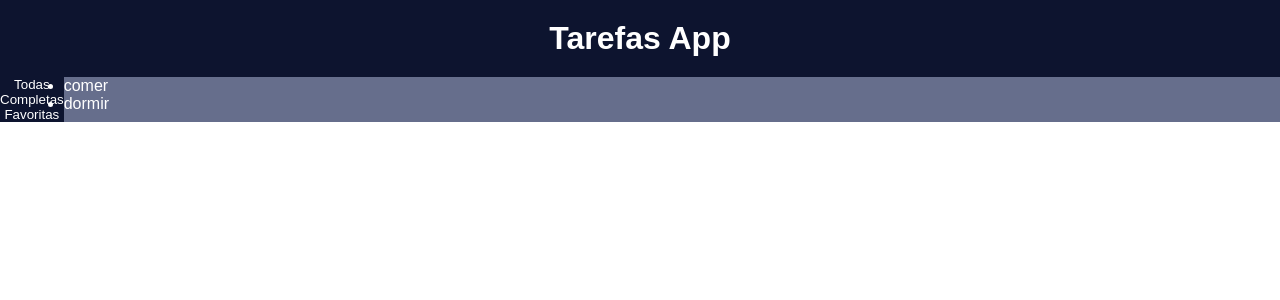
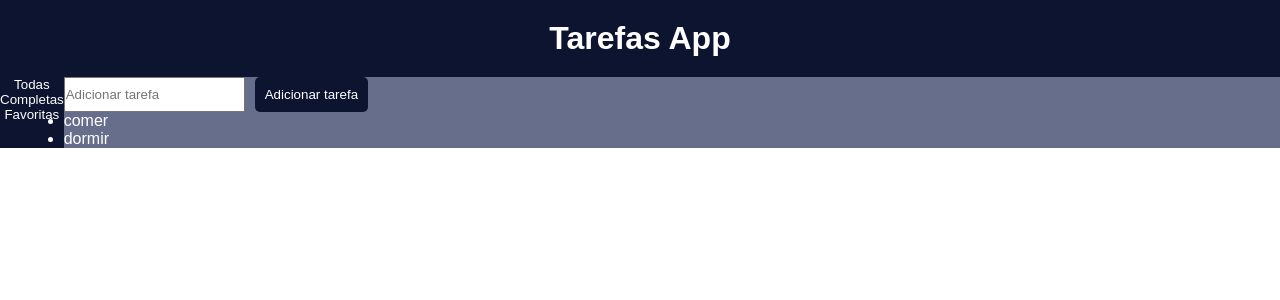
Before and after one commit to MariaLuizaVicentini/tarefas-ref-juliocode, a React (Vite) app: page / in a window 1280 px wide. Shown: the top 300 px of the page. Built offline with nearby package versions, Linux system fonts and the light colour scheme.

Commit message:
feat: componente de formulario das tarefas

```diff
--- a/src/App.css
+++ b/src/App.css
@@ -52,3 +52,27 @@ header {
     background-color: var(--cor-secundaria);
     height: 100%;
 }
+
+.tarefa-form{
+    display: flex;
+    gap: 10px;
+
+}
+
+.btn-adicionar{
+    background-color: var(--cor-principal);
+    border: none;
+    padding: 10px;
+    border-radius: 5px;
+    cursor: pointer;
+}
+
+.btn-adicionar:hover{
+    /* aumenta botao */
+    scale: calc(1.1);
+
+}
+
+input{
+    color: var(--cor-principal);
+}
--- /dev/null
+++ b/src/assets/componentes/TarefaForm.jsx
@@ -0,0 +1,13 @@
+import '../../App.css'
+
+function TarefaForm() {
+    return(
+        <form className='tarefa-form' action="">
+            <input type="text" placeholder='Adicionar tarefa'/>
+            <button className='btn-adicionar' >
+                Adicionar tarefa
+            </button>
+        </form>
+    )
+}
+export default TarefaForm;
--- a/src/assets/componentes/Tarefas.jsx
+++ b/src/assets/componentes/Tarefas.jsx
@@ -1,10 +1,12 @@
 import '../../App.css'
 import TarefasList from './TarefasList';
+import TarefaForm from './TarefaForm';
 
 function Tarefas() {
 
     return(
         <div className='tarefas'>
+            <TarefaForm/>
             <TarefasList/>
         </div>
     )
```
